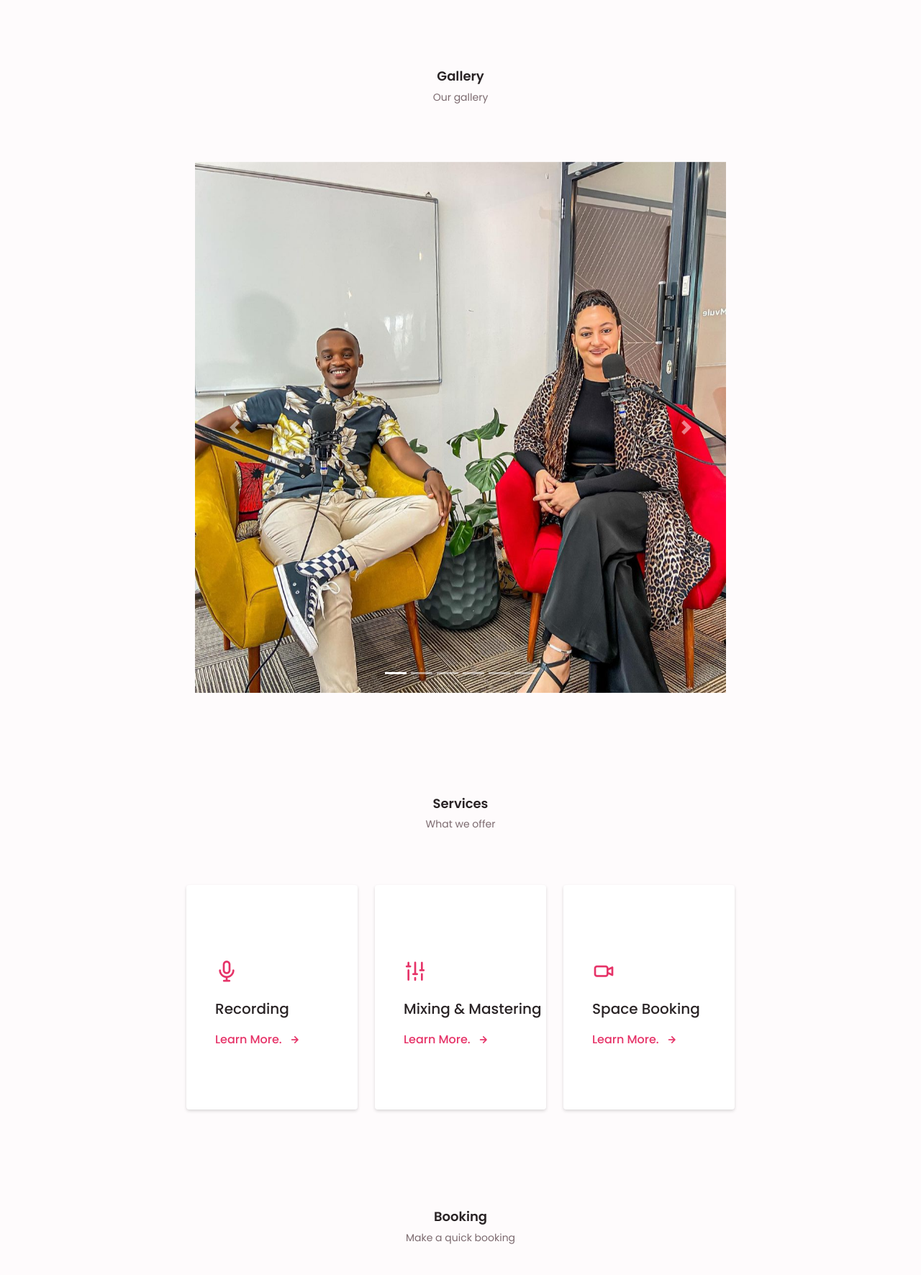
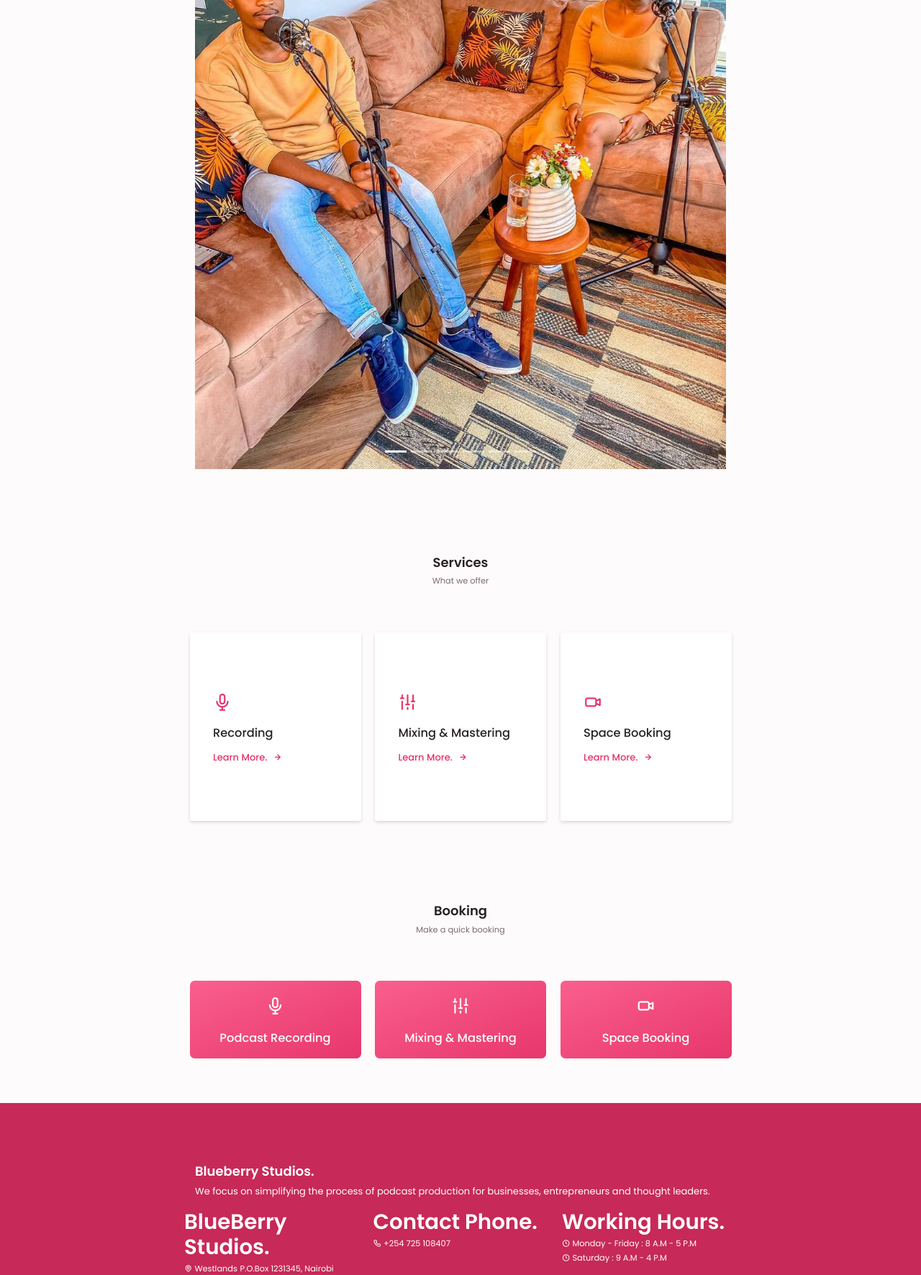
Before and after one commit to KevinMactoo/blueberry, a PHP site: page / in a window 1280 px wide. Shown: the part 4728-6500 px from the top of the page at 72% size. Run offline with PHP 8.4, Linux system fonts and the light colour scheme; some libraries are stand-ins or nearby versions.

Commit message:
Change font size add image to slider

```diff
--- a/assets/css/styles.css
+++ b/assets/css/styles.css
@@ -90,7 +90,7 @@
 html
 {
     scroll-behavior: smooth;
-    font-size: medium;
+    font-size: small;
     overflow-x: hidden ;
 }
 body
--- a/index.php
+++ b/index.php
@@ -727,7 +727,11 @@
                        <li data-target="#carouselExampleIndicators" data-slide-to="5"></li>
                      </ol>
                      <div class="carousel-inner">
+
                        <div class="carousel-item active">
+                         <img class="d-block w-100" src="assets/images/gallerry1.jpg" style="" alt="First slide">
+                       </div>
+                       <div class="carousel-item">
                          <img class="d-block w-100" src="assets/images/gallerry2.jpg" alt="First slide">
                        </div>
                        <div class="carousel-item">
@@ -1016,7 +1020,8 @@
 
                     <div class="main__footer__title container">
                         <h1 class="footer__title__main" style="color:#fff"> Blueberry Studios.</h1>
-                        <span class="footer__subtitle__main" style="color:#fff">For Businesses, entrepreneurs and thought eiders.</span>
+                        <span class="footer__subtitle__main" style="color:#fff"> We focus on simplifying the process of podcast production for businesses, entrepreneurs and thought leaders.
+                       </span>
                     </div>
 
                 <div class="footer__container container grid">
```
